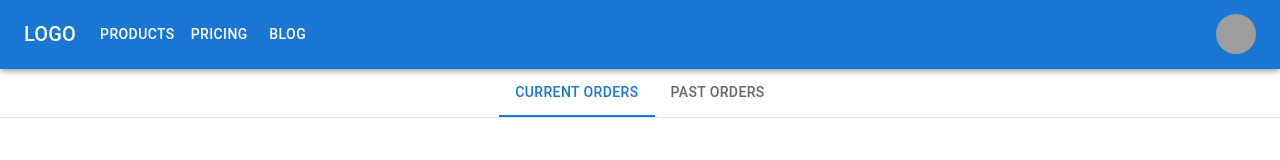
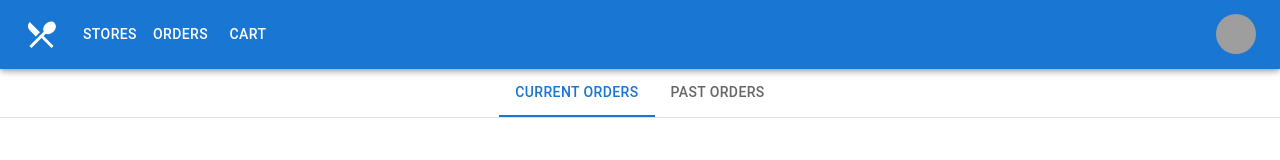
Before and after one commit to RPOpenSoft2022/Frontend-App, a React (Create React App) app: page /Orders in a window 1280 px wide. Shown: the top 160 px of the page. Built offline with nearby package versions, Linux system fonts and the light colour scheme; grey boxes are pictures that could not be loaded.

Commit message:
added links in navbar

```diff
--- a/src/components/Navbar/Navbar.js
+++ b/src/components/Navbar/Navbar.js
@@ -11,10 +11,12 @@ import Avatar from '@mui/material/Avatar';
 import Button from '@mui/material/Button';
 import Tooltip from '@mui/material/Tooltip';
 import MenuItem from '@mui/material/MenuItem';
-import { useLocation } from 'react-router-dom';
+import { useLocation, Link} from 'react-router-dom';
+import LocalDiningIcon from '@mui/icons-material/LocalDining';
 
-const pages = ['Products', 'Pricing', 'Blog'];
-const settings = ['Profile', 'Account', 'Dashboard', 'Logout'];
+
+const pages = ['Stores', 'Orders', 'Cart'];
+const settings = ['Profile', 'Logout'];
 
 const ROUTES_WITH_NO_NAV = {
   '/Register': true,
@@ -52,7 +54,7 @@ const ResponsiveAppBar = (props) => {
             component="div"
             sx={{ mr: 2, display: { xs: 'none', md: 'flex' } }}
           >
-            LOGO
+            <LocalDiningIcon fontSize='large'/>
           </Typography>
 
           <Box sx={{ flexGrow: 1, display: { xs: 'flex', md: 'none' } }}>
@@ -85,7 +87,7 @@ const ResponsiveAppBar = (props) => {
               }}
             >
               {pages.map((page) => (
-                <MenuItem key={page} onClick={handleCloseNavMenu}>
+                  <MenuItem key={page} onClick={handleCloseNavMenu} component={Link} to={`/${page}`}>
                     <Typography textAlign="center">{page}</Typography>
                   </MenuItem>
               ))}
@@ -97,17 +99,21 @@ const ResponsiveAppBar = (props) => {
             component="div"
             sx={{ flexGrow: 1, display: { xs: 'flex', md: 'none' } }}
           >
-            LOGO
+            <LocalDiningIcon fontSize='large'/>
           </Typography>
           <Box sx={{ flexGrow: 1, display: { xs: 'none', md: 'flex' } }}>
             {pages.map((page) => (
+              <Link to={`/${page}`} style={{textDecoration: 'none'}}>
                 <Button
                   key={page}
                   onClick={handleCloseNavMenu}
-                sx={{ my: 2, color: 'white', display: 'block' }}
+
+                  sx={{ my: 2, color: 'white', display: 'block'}}
                 >
                   {page}
                 </Button>
+              </Link>
+
             ))}
           </Box>
 
```
Lines whose indentation alone changed are shown as unchanged.
